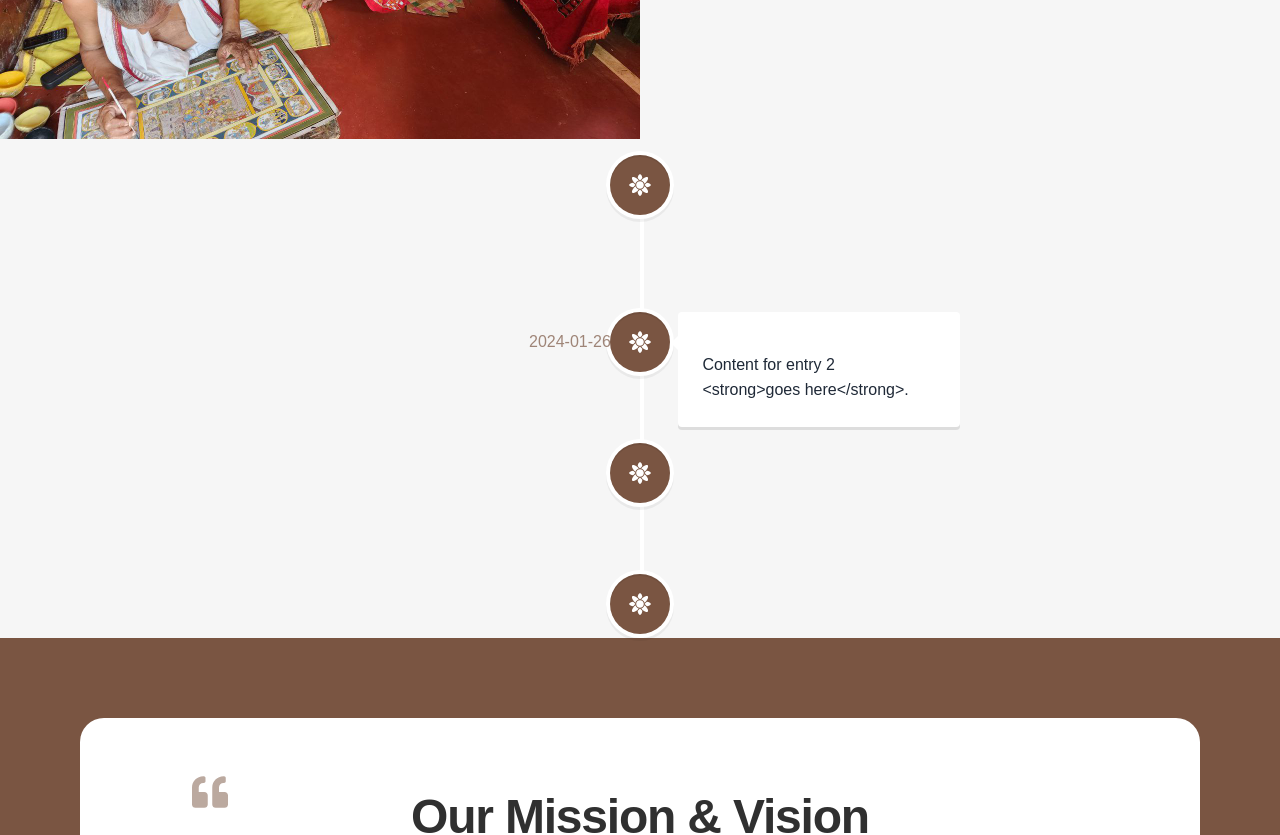
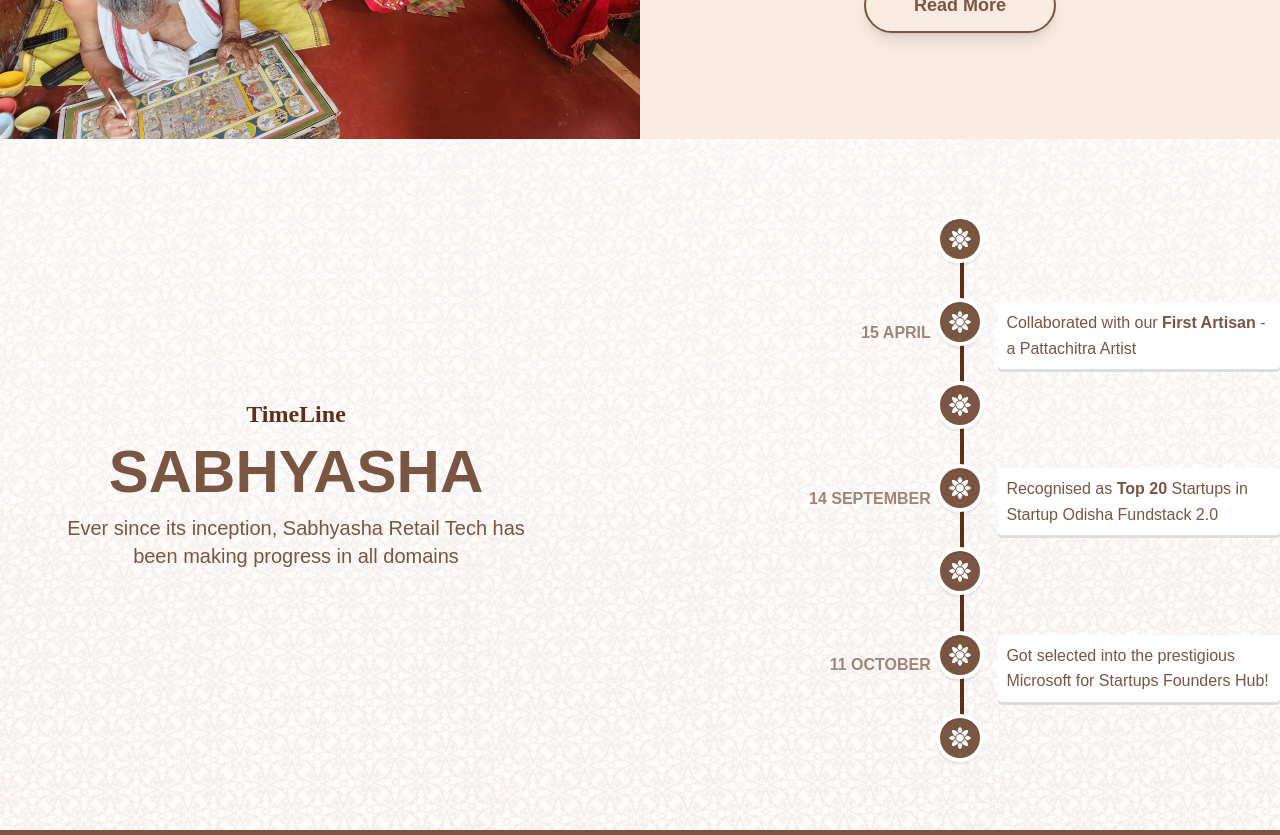
Before and after one commit to souravbsk/subya-landing-page, a React (Vite) app: page / in a window 1280 px wide. Shown: the part 1160-1995 px from the top of the page. Built offline with nearby package versions, Linux system fonts and the light colour scheme.

Commit message:
time line added

```diff
--- a/public/event.json
+++ b/public/event.json
@@ -1,17 +1,32 @@
 [
   {
     "id": 1,
-      "date": "2024-01-25",
-      "content": "This is the <strong>content</strong> for entry 1."
+    "date": "7 MARCH",
+    "content": "Incorporated  <strong>Sabhyasha Retail Tech Pvt. Ltd.</strong>"
   },
   {
     "id": 2,
-      "date": "2024-01-26",
-      "content": "Content for entry 2 <strong>goes here</strong>."
+    "date": "15 APRIL",
+    "content": "Collaborated with our <strong>First Artisan</strong> - a Pattachitra Artist"
   },
   {
     "id": 3,
-      "date": "2024-01-27",
-      "content": "Entry 3 has its own <a href=\"https://example.com\">content</a>."
+    "date": "15 AUGUST",
+    "content": "Launched <strong><a href='https://www.sabhyasha.com'>www.sabhyasha.com</a></strong> e-commerce store."
+  },
+  {
+    "id": 4,
+    "date": "14 SEPTEMBER",
+    "content": "Recognised as <strong>Top 20</strong> Startups in Startup Odisha Fundstack 2.0"
+  },
+  {
+    "id": 5,
+    "date": "10 OCTOBER",
+    "content": "Signed MOU with Govt. of Uttarakhand"
+  },
+  {
+    "id": 6,
+    "date": "11 OCTOBER",
+    "content": "Got selected into the prestigious Microsoft for Startups Founders Hub!"
   }
 ]
--- a/src/Pages/Home/PieChartSection/PieChartSection.jsx
+++ b/src/Pages/Home/PieChartSection/PieChartSection.jsx
@@ -5,7 +5,6 @@
 import "react-circular-progressbar/dist/styles.css";
 import Button from "../../../components/Button/Button";
 const PieChartSection = () => {
-
   return (
     <div id="journey" className="">
       <div className=" w-full ">
@@ -18,12 +17,11 @@
             />
           </div>
           <div className=" flex-1 ">
-            <div className="py-10 flex  flex-col h-full items-center justify-center  px-8 md:px-4 space-y-3">
-
-
+            <div className="py-10 flex  flex-col h-full items-center justify-center  px-8 md:px-6 bg-[#f9ebe0] space-y-3">
               <div data-aos="fade-up" className="text-center ">
-                <p className="font-heebo font-extrabold text-[#303030] text-2xl">
-                20 Crore Indians depend on Handloom and Handicraft for earning Livelihood
+                <p className="font-heebo mb-2 font-extrabold text-[#5D2F18] text-5xl">
+                  20 Crore Indians depend on Handloom and Handicraft for earning
+                  Livelihood
                 </p>
               </div>
               <div>
@@ -33,7 +31,6 @@
           </div>
         </div>
       </div>
-
     </div>
   );
 };
--- a/src/Pages/Home/SolutionSection/SolutionSection.jsx
+++ b/src/Pages/Home/SolutionSection/SolutionSection.jsx
@@ -7,7 +7,7 @@
   return (
     <div
       id="journey"
-      className="flex  bg-white items-center flex-col lg:flex-row justify-between"
+      className="flex  bg-[#f9ebe0] items-center flex-col lg:flex-row justify-between"
     >
       <div className="md:w-[50%] w-full">
         <div className="px-4 md:px-20  py-12  ">
@@ -23,7 +23,7 @@
           </div>
         </div>
       </div>
-      <div className="md:w-[50%] bg-white w-full ">
+      <div className="md:w-[50%]  w-full ">
         <img className="h-[800px] mx-auto" src={solutionImg} alt="" />
       </div>
     </div>
--- a/src/Pages/Home/TimeLine/TimeLine.css
+++ b/src/Pages/Home/TimeLine/TimeLine.css
@@ -1,15 +1,50 @@
-.vertical-timeline-element{
+.vertical-timeline-element {
     margin: 1em 0 !important;
 }
 
-.vertical-timeline.vertical-timeline--two-columns:before{
+.vertical-timeline.vertical-timeline--two-columns:before {
     margin-left: 0 !important;
 }
 
-.vertical-timeline{
+.vertical-timeline {
     padding: 0 !important;
 }
+
+.vertical-timeline-element-content p {
+    color: #7A5542;
+    margin: 0;
+}
+
+.vertical-timeline::before {
+    background: #5D2F18;
+}
+
+.vertical-timeline-element-content .vertical-timeline-element-date {
+    font-weight: 600;
+}
+
+@media only screen and (min-width: 1170px) {
+    .vertical-timeline-element:first-child {
+        margin-top: 0 !important;
+    }
 
     .vertical-timeline.vertical-timeline--two-columns {
         width: 50% !important;
     }
+
+    .vertical-timeline--two-columns .vertical-timeline-element-icon {
+        width: 40px;
+        height: 40px;
+        left: 50%;
+        margin-left: -20px;
+    }
+
+    .vertical-timeline--two-columns .vertical-timeline-element-content {
+        padding: 0.5rem;
+    }
+
+}
+
+.text-timeline {
+    font-family: "Dancing Script", cursive;
+}
--- a/src/Pages/Home/TimeLine/TimeLine.jsx
+++ b/src/Pages/Home/TimeLine/TimeLine.jsx
@@ -18,6 +18,20 @@
   }, []);
 
   return (
+    <div
+      className="flex py-20 items-center peraBg
+     justify-center gap-12"
+    >
+      <div className="flex-1 px-12">
+        <div className="text-center">
+          <h4 className="text-2xl mb-3 font-bold text-[#5D2F18] text-timeline">TimeLine</h4>
+          <h2 className="text-6xl font-extrabold mb-3 text-[#7A5542] ">SABHYASHA</h2>
+          <p className="font-heebo text-center font-medium text-[#7A5542] text-xl">
+            Ever since its inception, Sabhyasha Retail Tech has been making
+            progress in all domains
+          </p>
+        </div>
+      </div>
       <VerticalTimeline>
         {events.map((event) => (
           <VerticalTimelineElement
@@ -25,14 +39,12 @@
             className="vertical-timeline-element--work "
             contentStyle={{}}
             contentArrowStyle={{}}
-          dateClassName="text-[#7A5542] font-semibold"
+            dateClassName="text-[#7A5542] font-bold"
             date={event?.date}
             iconStyle={{ backgroundColor: "#7A5542", color: "white" }}
             icon={<GiFlowerEmblem />}
           >
-          <p>
-            {event.content}
-          </p>
+            <p dangerouslySetInnerHTML={{ __html: event.content }}></p>
           </VerticalTimelineElement>
         ))}
 
@@ -41,6 +53,7 @@
           icon={<GiFlowerEmblem />}
         />
       </VerticalTimeline>
+    </div>
   );
 };
 
--- a/src/index.css
+++ b/src/index.css
@@ -4,7 +4,7 @@
 
 
 /* @import url('https://fonts.googleapis.com/css2?family=Oswald:wght@400;500;600;700&display=swap'); */
-
+@import url('https://fonts.googleapis.com/css2?family=Dancing+Script:wght@400..700&family=Satisfy&display=swap');
 * {
   margin: 0;
   padding: 0;
```
Lines whose indentation alone changed are shown as unchanged.
